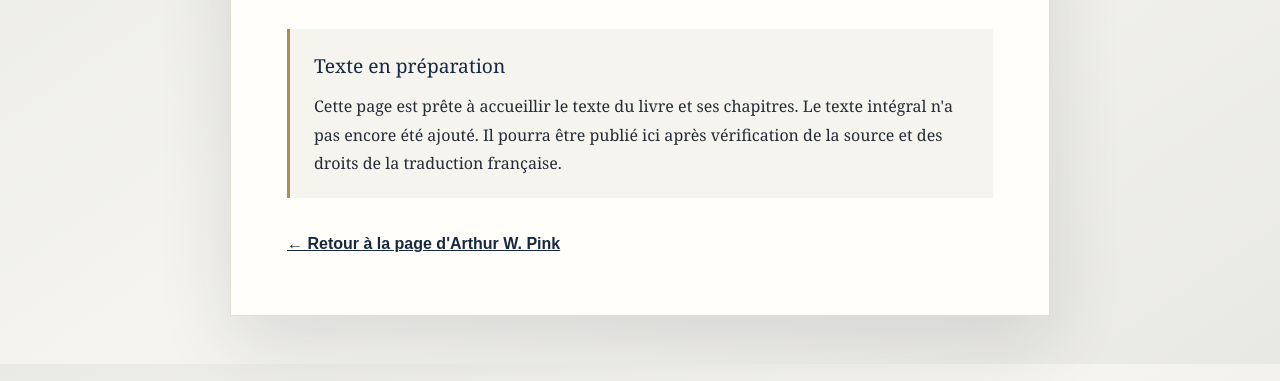
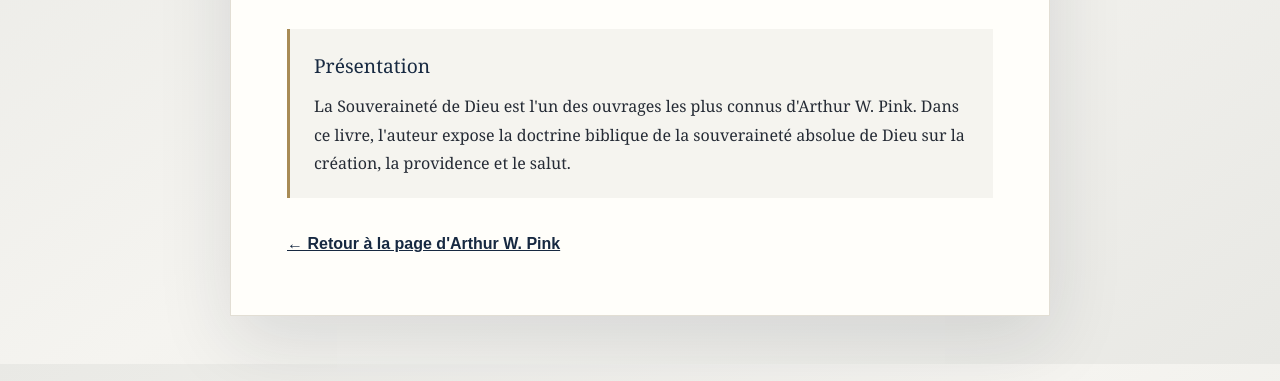
Before and after one commit to heritage684/Heritage_de_Grace, a plain HTML site: page livres/souverainete-de-dieu/index.html in a window 1280 px wide. Shown: the part 311-692 px from the top of the page. Drawn offline with Linux system fonts and the light colour scheme.

Commit message:
Revise section header and add book description
Updated the section header and added a brief description of the book's content.

```diff
--- a/livres/souverainete-de-dieu/index.html
+++ b/livres/souverainete-de-dieu/index.html
@@ -99,8 +99,10 @@
     <p class="author">Arthur W. Pink</p>
 
     <section class="notice" aria-labelledby="texte-a-venir">
-      <h2 id="texte-a-venir">Texte en préparation</h2>
-      <p>Cette page est prête à accueillir le texte du livre et ses chapitres. Le texte intégral n'a pas encore été ajouté. Il pourra être publié ici après vérification de la source et des droits de la traduction française.</p>
+      <h2 id="texte-a-venir">Présentation</h2>
+      <p>La Souveraineté de Dieu est l'un des ouvrages les plus connus d'Arthur W. Pink.
+
+Dans ce livre, l'auteur expose la doctrine biblique de la souveraineté absolue de Dieu sur la création, la providence et le salut.</p>
     </section>
 
     <a class="back" href="../../auteurs/P/pink-arthur/index.html">← Retour à la page d'Arthur W. Pink</a>
```
